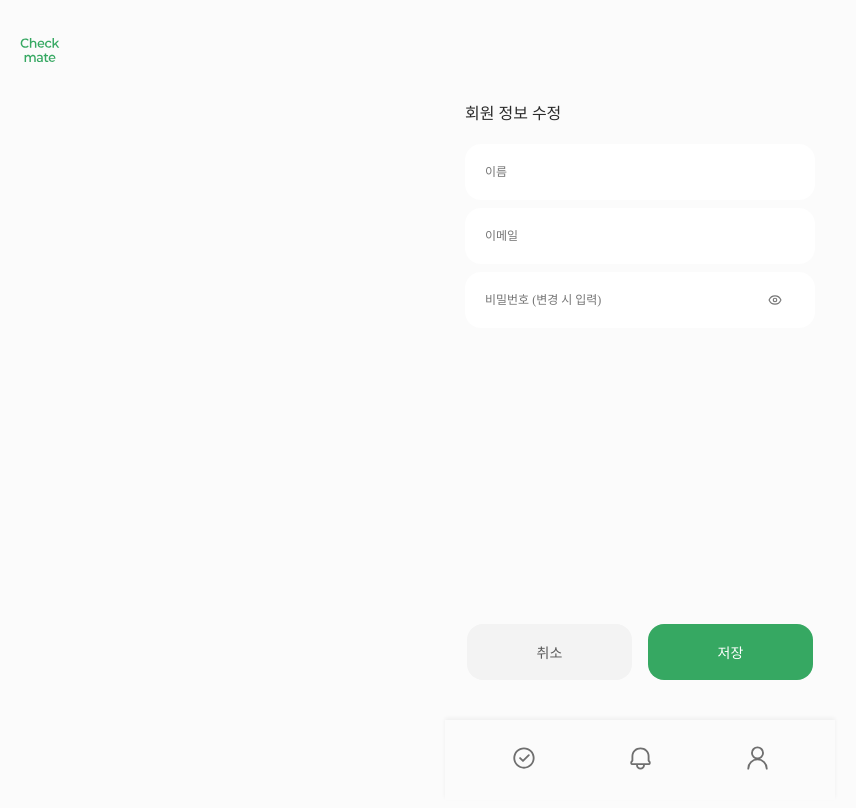
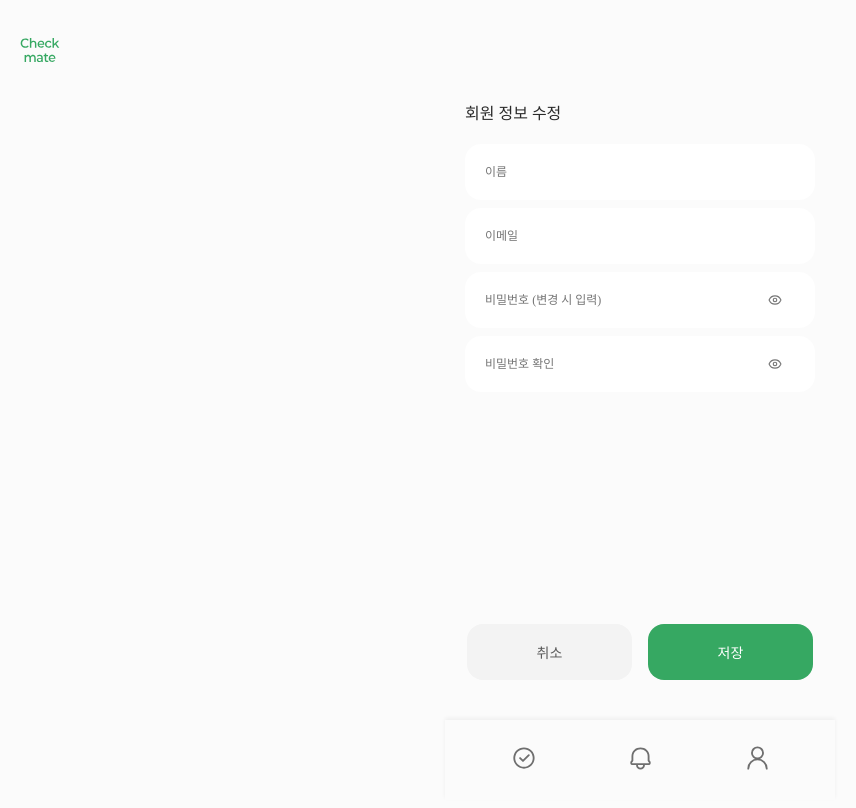
Before and after one commit to wanghyunjooooo/Todo, a React (Create React App) app in the folder frontend/: page /edit-profile in a window 1280 px wide. Shown: the top 808 px of the page, without its empty margins (0-856 px from the left). Built offline with nearby package versions, Linux system fonts and the light colour scheme; no server answers; sample sign-in values are in the browser's storage; a web font is replaced by a local one.

Commit message:
비밀번호 수정 시 확인란 추가

```diff
--- a/frontend/src/components/EditProfile.js
+++ b/frontend/src/components/EditProfile.js
@@ -9,6 +9,10 @@ function EditProfile() {
     const [userEmail, setUserEmail] = useState("");
     const [userPassword, setUserPassword] = useState("");
     const [showPassword, setShowPassword] = useState(false);
+    const [confirmPassword, setConfirmPassword] = useState("");
+    const [showConfirmPassword, setShowConfirmPassword] = useState(false);
+    const [loading, setLoading] = useState(false);
+    const [error, setError] = useState("");
 
     const userId = localStorage.getItem("user_id"); // login 시 저장된 userId 사용
 
@@ -50,6 +54,12 @@ function EditProfile() {
                 user_email: userEmail,
                 ...(userPassword && { user_password: userPassword }), // 입력 시에만 포함
             };
+
+            if (userPassword !== confirmPassword) {
+                setError("비밀번호가 일치하지 않습니다.");
+                setLoading(false);
+                return;
+            }
 
             console.log("회원정보수정:", payload);
 
@@ -159,6 +169,15 @@ function EditProfile() {
                         {showPassword ? <EyeOff size={18} /> : <Eye size={18} />}
                     </button>
                 </div>
+
+                <div className="password-container">
+                    <input style={inputStyle} type={showConfirmPassword ? "text" : "password"} placeholder="비밀번호 확인" value={confirmPassword} onChange={(e) => setConfirmPassword(e.target.value)} className="auth-input password-input" required />
+                    <button type="button" className="eye-btn" style={{ paddingTop: "21px" }} onClick={() => setShowConfirmPassword(!showConfirmPassword)}>
+                        {showConfirmPassword ? <EyeOff size={18} /> : <Eye size={18} />}
+                    </button>
+                </div>
+
+                {error && <p className="auth-error">{error}</p>}
             </div>
 
             {/* 버튼 */}
```
